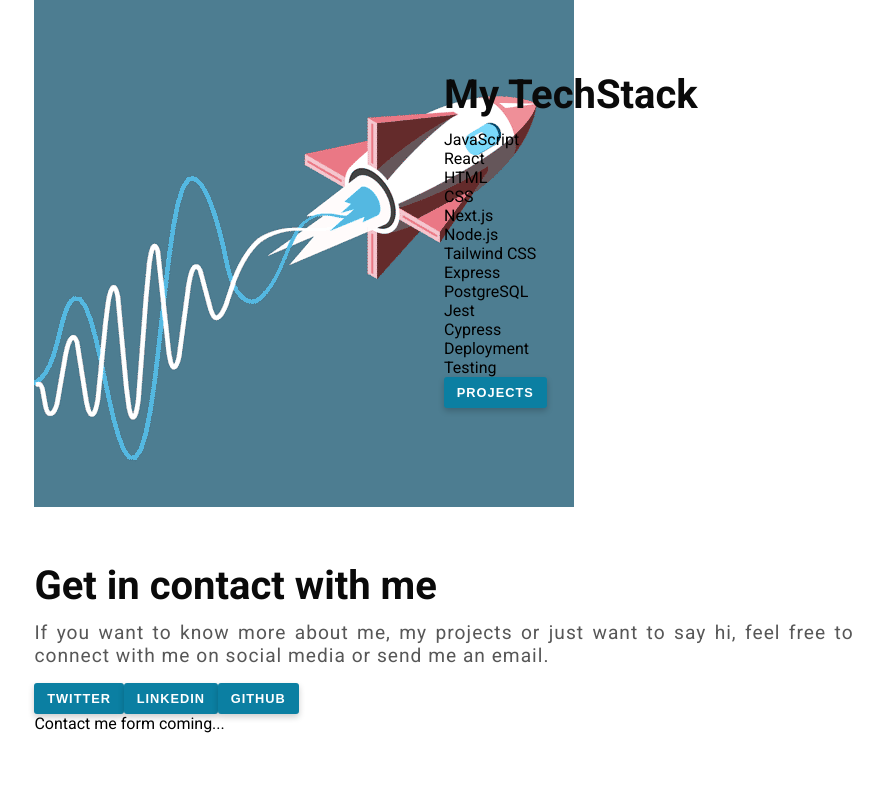
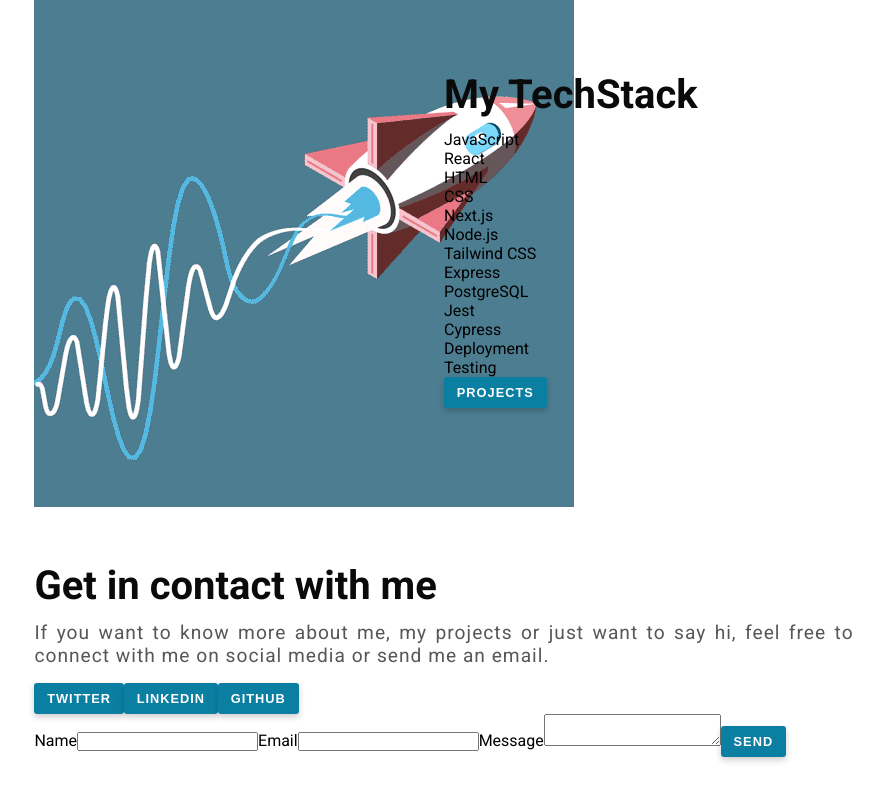
Before and after one commit to MartiZu/Portfolio, a React (Create React App) app in the folder portfolio/: page / in a window 1280 px wide. Shown: the part 3883-4683 px from the top of the page, without its empty margins (196-1079 px from the left). Built offline with nearby package versions, Linux system fonts and the light colour scheme.

Commit message:
added contact form

```diff
--- a/portfolio/src/components/ContactForm.js
+++ b/portfolio/src/components/ContactForm.js
@@ -1,29 +1,34 @@
 import React, { useRef } from 'react';
 import emailjs from '@emailjs/browser';
+const service_id = process.env.YOUR_SERVICE_ID
+const template_id = process.env.YOUR_TEMPLATE_ID
+const public_key = process.env.YOUR_PUBLIC_KEY
 
-export const ContactForm = () => {
+export default function ContactForm() {
   const form = useRef();
 
   const sendEmail = (e) => {
     e.preventDefault();
 
-    emailjs.sendForm('YOUR_SERVICE_ID', 'YOUR_TEMPLATE_ID', form.current, 'YOUR_PUBLIC_KEY')
+    emailjs.sendForm(service_id, template_id, form.current, public_key)
       .then((result) => {
           console.log(result.text);
+          console.log("Message sent");
+          e.target.reset();
       }, (error) => {
           console.log(error.text);
       });
   };
 
   return (
-    <form ref={form} onSubmit={sendEmail}>
+    <form ref={form} onSubmit={sendEmail} className='form'>
       <label>Name</label>
       <input type="text" name="user_name" />
       <label>Email</label>
       <input type="email" name="user_email" />
       <label>Message</label>
       <textarea name="message" />
-      <input type="submit" value="Send" />
+      <input className="btn" type="submit" value="Send" />
     </form>
   );
 };
--- a/portfolio/src/components/Quotes.js
+++ b/portfolio/src/components/Quotes.js
@@ -1,3 +1,5 @@
+import ContactForm from "./ContactForm";
+
 export default function Quotes() {
   return (
     <div className="section quote">
@@ -29,7 +31,9 @@ export default function Quotes() {
           </a>
         </div>
       </div>
-      <div className="col-side">Contact me form coming...</div>
+      <div className="col-side">
+        <ContactForm />
+      </div>
     </div>
   );
 }
--- a/portfolio/src/styles/index.css
+++ b/portfolio/src/styles/index.css
@@ -117,6 +117,7 @@ img {
   }
 }
 
+@import "partials/_contact-form.scss";
 @import "partials/_navbar.scss";
 @import "partials/_settings.scss";
 @import "partials/_search-section.scss";
--- /dev/null
+++ b/portfolio/src/styles/partials/_contact-form.scss
@@ -0,0 +1,14 @@
+.form {
+  display: flex;
+  flex-direction: column;
+  padding: 1em;
+  border: 2px solid var(--primary-color);
+  border-radius: 10px;
+  width: 320px;
+  textarea {
+    height: 60px;
+  }
+  textarea, input, label{
+    margin: 0.2em 0;
+  }
+}
--- a/portfolio/src/styles/partials/_projects-section.scss
+++ b/portfolio/src/styles/partials/_projects-section.scss
@@ -61,7 +61,7 @@
   .loading {
     margin-top: 1em;
     border-radius: 100%;
-    width: 20%;
+    width: 10%;
     align-items: center;
   }
 }
```
Also changed, not shown: 1 other file (tests, documents, lock files or other folders).
